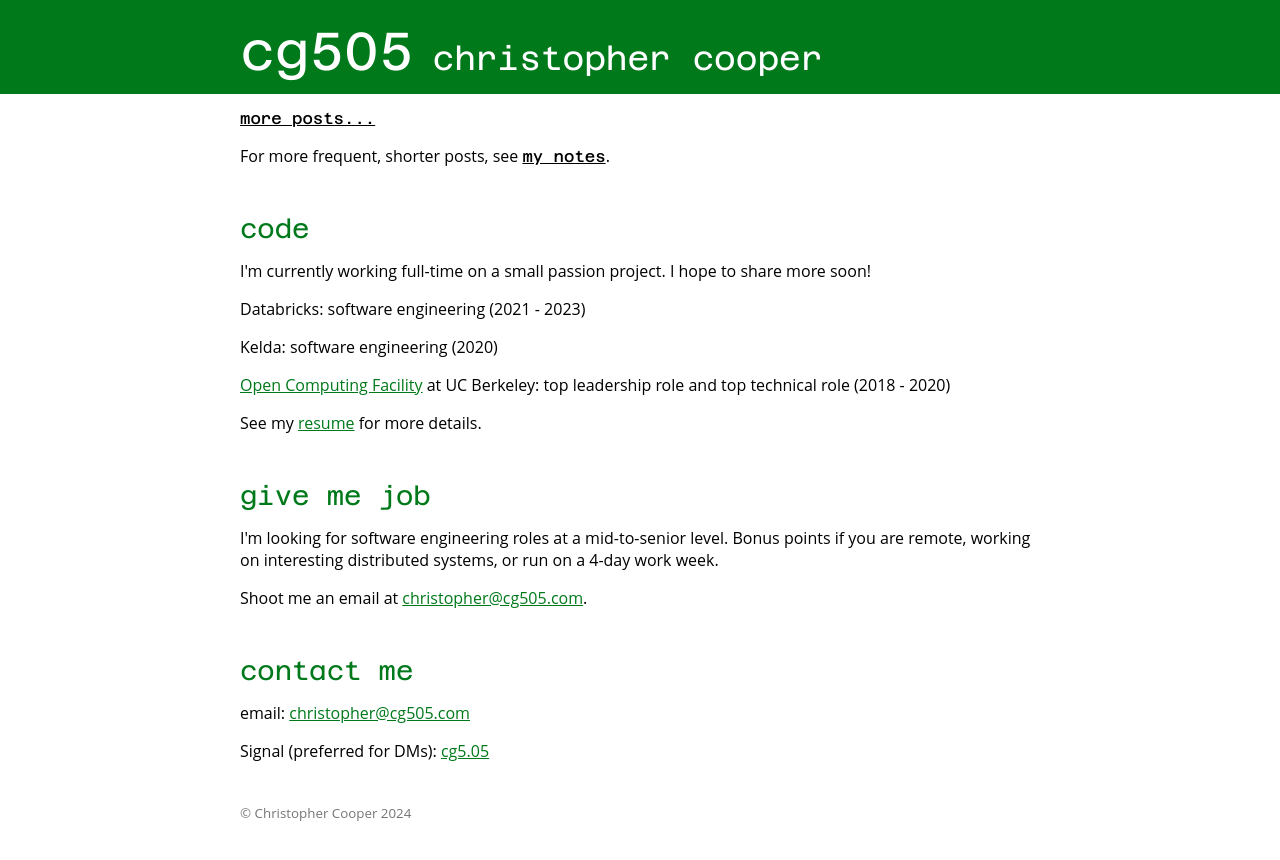
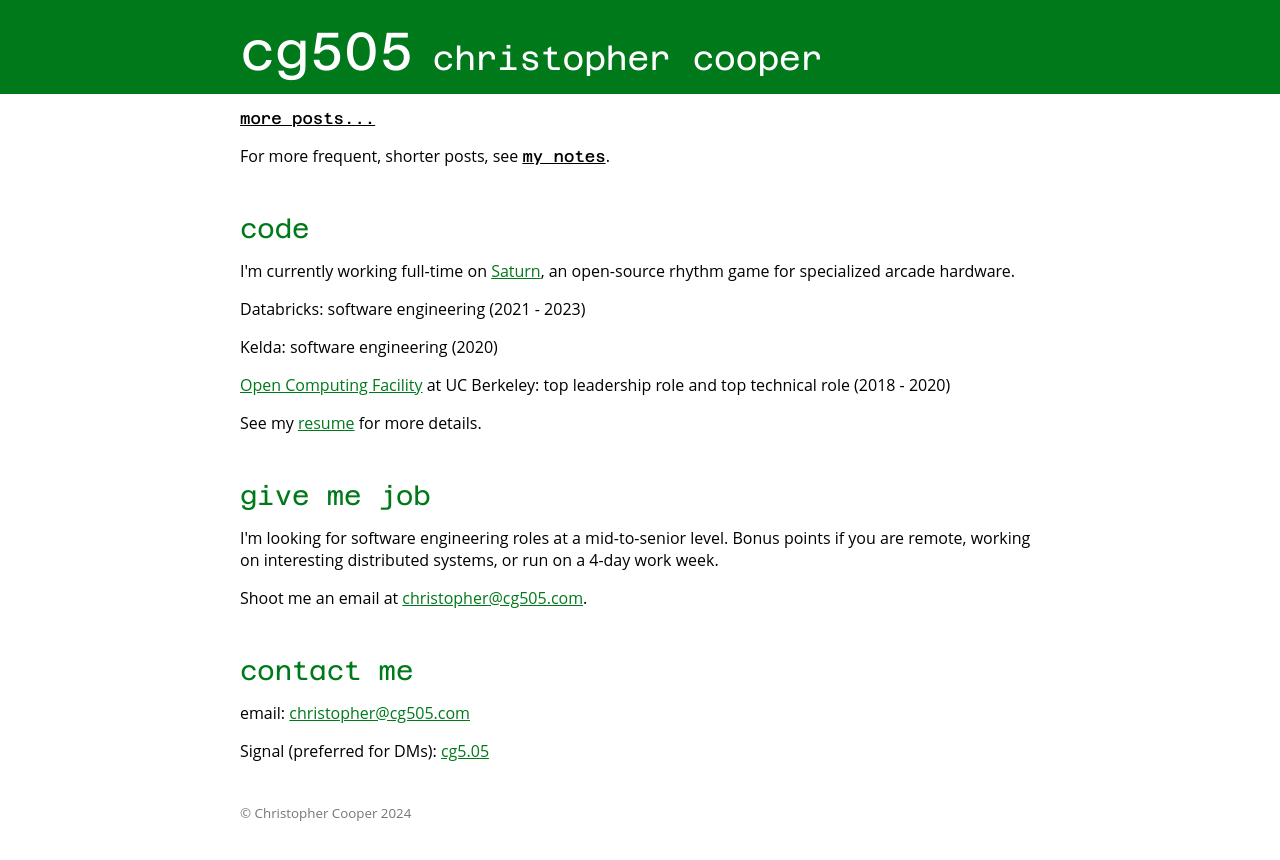
Before and after one commit to cg505/cg505.github.io, a Jekyll site: the page built from index.html, in a window 1280 px wide and 900 px high, scrolled down 1101 px. Shown: the top 860 px of the window. Built offline with Jekyll 4.4.1, drawn with Linux system fonts in a browser that asks for light colours.

Commit message:
add saturn link

```diff
--- a/index.html
+++ b/index.html
@@ -91,7 +91,7 @@
 	</h3>
 
 	<p>
-		I'm currently working full-time on a small passion project. I hope to share more soon!
+		I'm currently working full-time on <a href="https://github.com/Yasu3D/Saturn">Saturn</a>, an open-source rhythm game for specialized arcade hardware.
 	</p>
 
 	<p>
```
